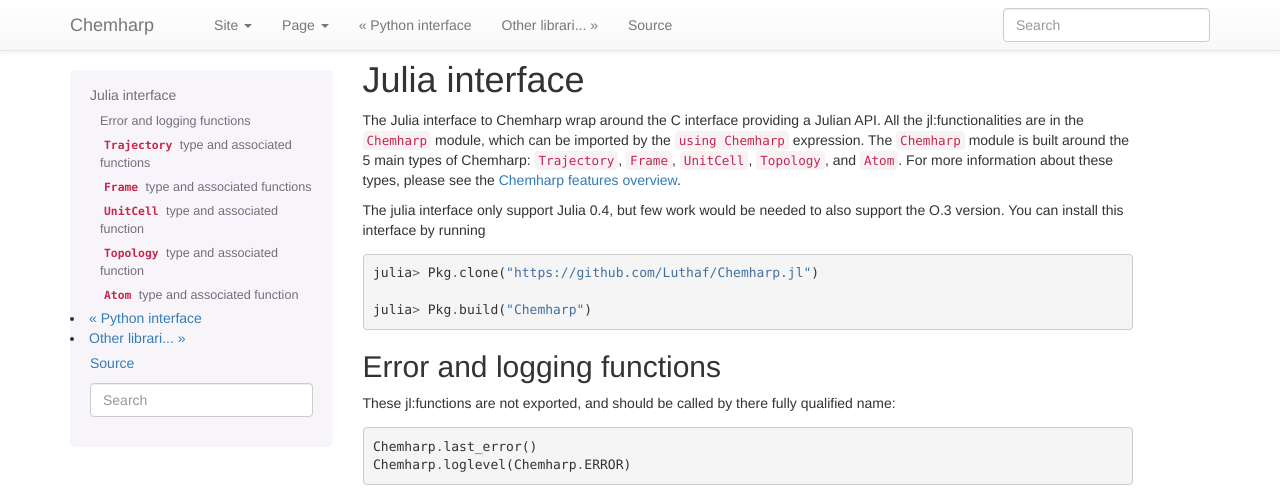
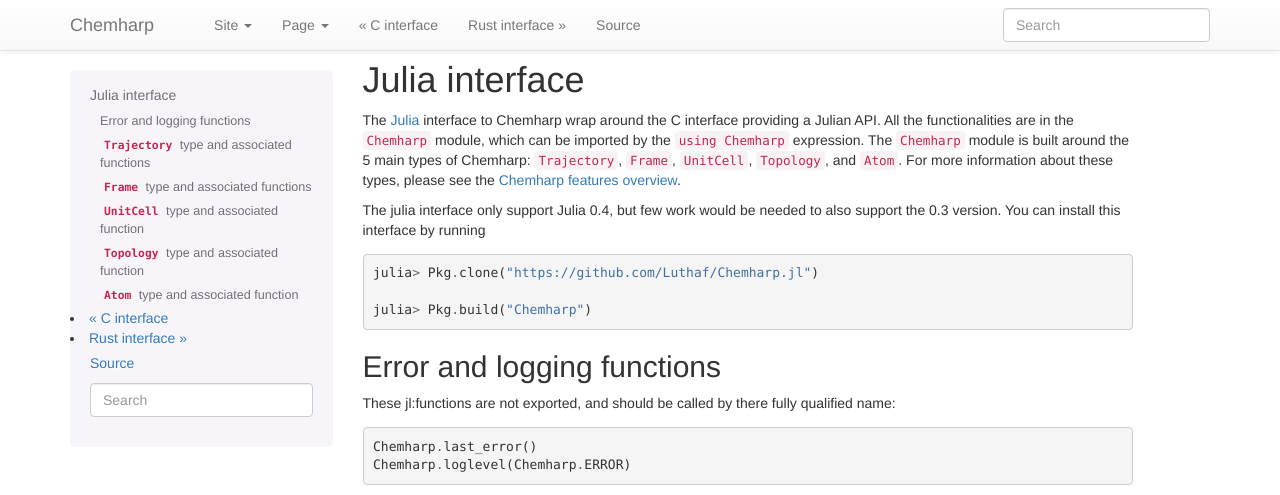
Before and after one commit to chemfiles/chemfiles, a Sphinx documentation site: the page built from doc/bindings/julia-api.rst, in a window 1280 px wide and 900 px high, cut to the strip 0-495 px from the top of the window. Built offline with Sphinx 7.4.7, drawn with Linux system fonts in a browser that asks for light colours; pages that are not in the unit, such as notebooks, are missing from menus; the version number could not be read and is left out.

Commit message:
[doc] Update the binding doc with the last changes

```diff
--- a/doc/bindings/c-api.rst
+++ b/doc/bindings/c-api.rst
@@ -35,6 +35,8 @@
 
 .. doxygenfunction:: chrp_loglevel
 
+.. doxygenfunction:: chrp_set_loglevel
+
 .. doxygenfunction:: chrp_logfile
 
 .. doxygenfunction:: chrp_log_stderr
@@ -71,7 +73,7 @@
 
 .. doxygenfunction:: chrp_frame
 
-.. doxygenfunction:: chrp_frame_size
+.. doxygenfunction:: chrp_frame_atoms_count
 
 .. doxygenfunction:: chrp_frame_positions
 
@@ -135,7 +137,7 @@
 
 .. doxygenfunction:: chrp_topology_from_frame
 
-.. doxygenfunction:: chrp_topology_size
+.. doxygenfunction:: chrp_topology_atoms_count
 
 .. doxygenfunction:: chrp_topology_append
 
--- a/doc/bindings/julia-api.rst
+++ b/doc/bindings/julia-api.rst
@@ -3,20 +3,22 @@
 Julia interface
 ===============
 
-The Julia interface to Chemharp wrap around the C interface providing a Julian API.
-All the jl:functionalities are in the ``Chemharp`` module, which can be imported by the
+The `Julia`_ interface to Chemharp wrap around the C interface providing a Julian API.
+All the functionalities are in the ``Chemharp`` module, which can be imported by the
 ``using Chemharp`` expression. The ``Chemharp`` module is built around the 5 main
 types of Chemharp: ``Trajectory``, ``Frame``, ``UnitCell``, ``Topology``, and
 ``Atom``. For more information about these types, please see the :ref:`overview`.
 
 The julia interface only support Julia 0.4, but few work would be needed to also
-support the O.3 version. You can install this interface by running
+support the 0.3 version. You can install this interface by running
 
 .. code-block:: julia
 
     julia> Pkg.clone("https://github.com/Luthaf/Chemharp.jl")
 
     julia> Pkg.build("Chemharp")
+
+.. _Julia: http://julialang.org/
 
 Error and logging functions
 ---------------------------
--- a/doc/index.rst
+++ b/doc/index.rst
@@ -74,10 +74,11 @@
     example
     formats
     bindings/cpp-api
+    bindings/python-api
     bindings/c-api
-    bindings/python-api
     bindings/fortran-api
     bindings/julia-api
+    bindings/rust-api
     others
 
 .. _classes-reference:
```
Also changed, not shown: doc/bindings/fortran-api.rst (+6 -6 lines), doc/bindings/python-api.rst (+3 -4 lines), doc/bindings/rust-api.rst (added, +13 -0 lines).
